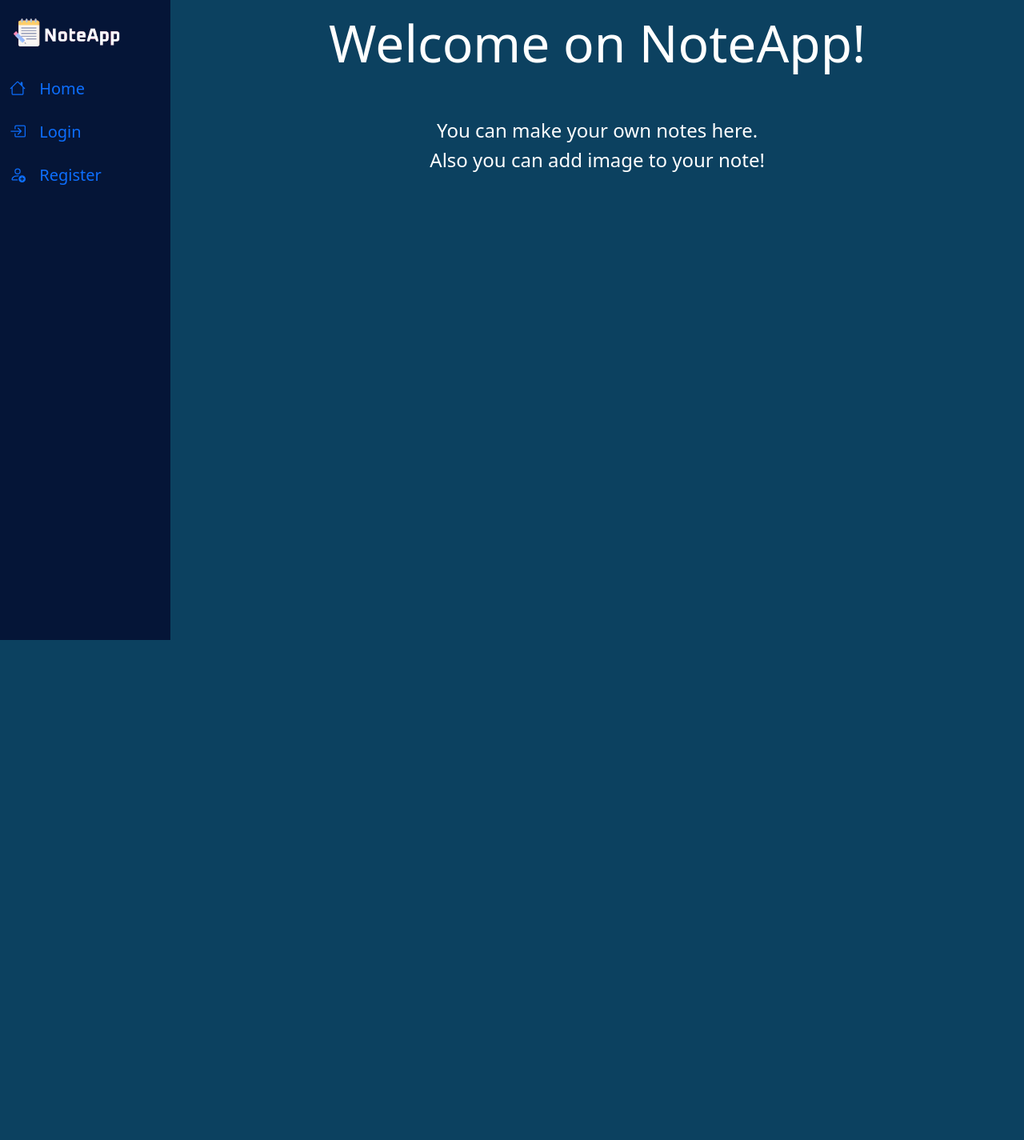
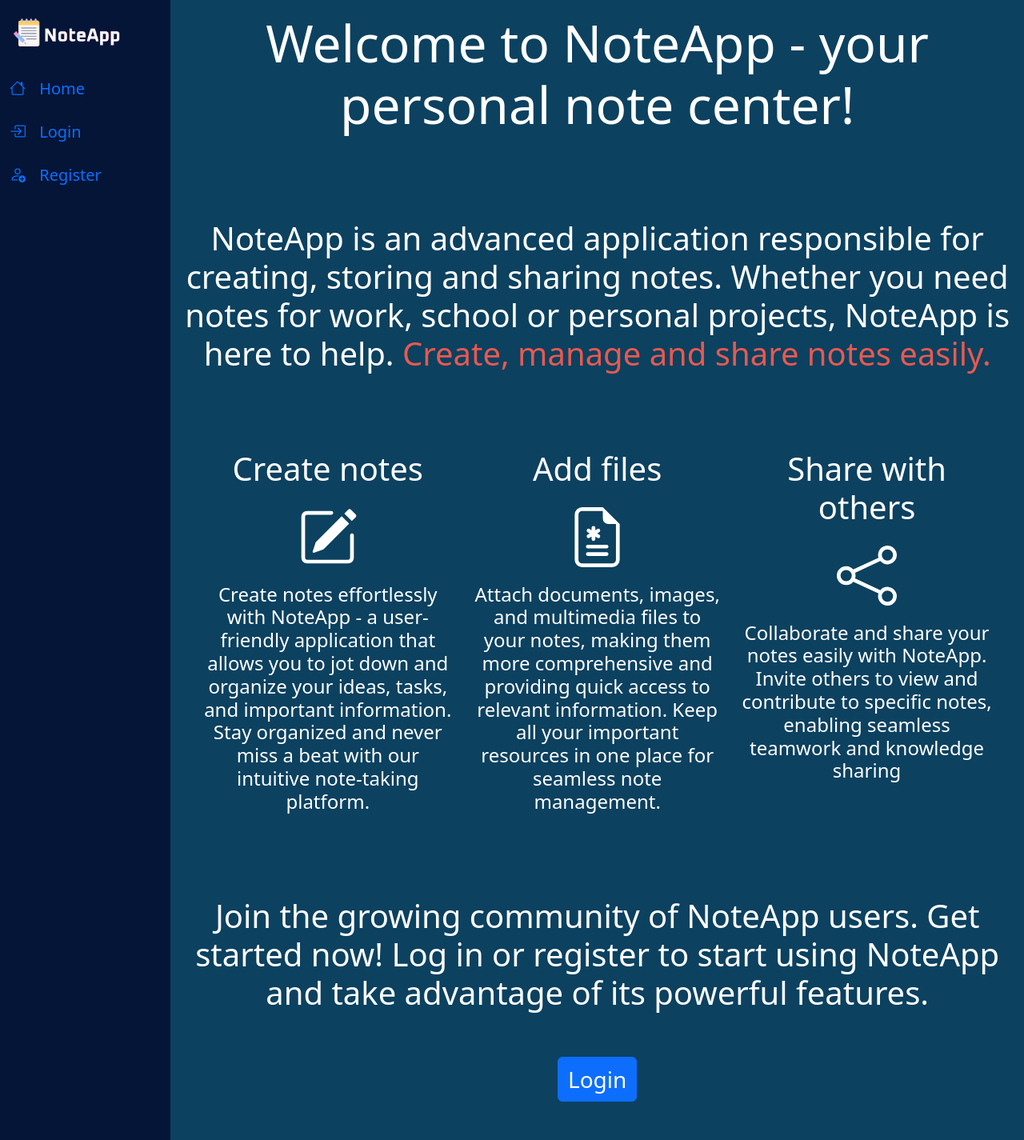
Before and after one commit to g-boron/NoteApp, a Django app: page / in a window 1280 px wide. Shown: the whole page at 80% size. Before the commit the page ends 800 px from the top, so only its background shows below. Run offline with Django 4.2, Linux system fonts and the light colour scheme; parts of the project's set-up code (start-up, migrations or seed data) failed here and were passed over.

Commit message:
Added home page content

```diff
--- a/notes/templates/notes/index.html
+++ b/notes/templates/notes/index.html
@@ -4,21 +4,51 @@
 
 {% block content %}
     {% if user.is_authenticated %}
-        <h1 class="display-3">Welcome {{ user }} on NoteApp!</h1>
+        <h1 class="display-3"><span style="color: #e8594f;">{{ user }}</span> welcome to NoteApp - your personal note center!</h1>
     {% else %}
-        <h1 class="display-3">Welcome on NoteApp!</h1>
+        <h1 class="display-3">Welcome to NoteApp - your personal note center!</h1>
     {% endif %}
     <br><br>
-    <p class="h4">You can make your own notes here.</p>
-    <p class="h4">Also you can add image to your note!</p>
+
+    <h1 class="display-6 mt-5">NoteApp is an advanced application responsible for creating, storing and sharing notes. Whether you need notes for work, school or personal projects, NoteApp is here to help. <span style="color: #e8594f;">Create, manage and share notes easily.</span></h1>
+
+    <div class="row mt-5 mx-3 pb-5">
+        <div class="col-md-4 mt-5">
+            <p class="h1">Create notes</p>
+            <svg xmlns="http://www.w3.org/2000/svg" width="75" height="75" fill="currentColor" class="bi bi-pencil-square mt-3" viewBox="0 0 16 16">
+                <path d="M15.502 1.94a.5.5 0 0 1 0 .706L14.459 3.69l-2-2L13.502.646a.5.5 0 0 1 .707 0l1.293 1.293zm-1.75 2.456-2-2L4.939 9.21a.5.5 0 0 0-.121.196l-.805 2.414a.25.25 0 0 0 .316.316l2.414-.805a.5.5 0 0 0 .196-.12l6.813-6.814z"/>
+                <path fill-rule="evenodd" d="M1 13.5A1.5 1.5 0 0 0 2.5 15h11a1.5 1.5 0 0 0 1.5-1.5v-6a.5.5 0 0 0-1 0v6a.5.5 0 0 1-.5.5h-11a.5.5 0 0 1-.5-.5v-11a.5.5 0 0 1 .5-.5H9a.5.5 0 0 0 0-1H2.5A1.5 1.5 0 0 0 1 2.5v11z"/>
+            </svg>
+            <p class="h4 mt-3">Create notes effortlessly with NoteApp - a user-friendly application that allows you to jot down and organize your ideas, tasks, and important information. Stay organized and never miss a beat with our intuitive note-taking platform.</p>
+        </div>
+        <div class="col-md-4 mt-5">
+            <p class="h1">Add files</p>
+            <svg xmlns="http://www.w3.org/2000/svg" width="75" height="75" fill="currentColor" class="bi bi-file-earmark-medical mt-3" viewBox="0 0 16 16">
+                <path d="M7.5 5.5a.5.5 0 0 0-1 0v.634l-.549-.317a.5.5 0 1 0-.5.866L6 7l-.549.317a.5.5 0 1 0 .5.866l.549-.317V8.5a.5.5 0 1 0 1 0v-.634l.549.317a.5.5 0 1 0 .5-.866L8 7l.549-.317a.5.5 0 1 0-.5-.866l-.549.317V5.5zm-2 4.5a.5.5 0 0 0 0 1h5a.5.5 0 0 0 0-1h-5zm0 2a.5.5 0 0 0 0 1h5a.5.5 0 0 0 0-1h-5z"/>
+                <path d="M14 14V4.5L9.5 0H4a2 2 0 0 0-2 2v12a2 2 0 0 0 2 2h8a2 2 0 0 0 2-2zM9.5 3A1.5 1.5 0 0 0 11 4.5h2V14a1 1 0 0 1-1 1H4a1 1 0 0 1-1-1V2a1 1 0 0 1 1-1h5.5v2z"/>
+            </svg>
+            <p class="h4 mt-3">Attach documents, images, and multimedia files to your notes, making them more comprehensive and providing quick access to relevant information. Keep all your important resources in one place for seamless note management.</p>
+        </div>
+        <div class="col-md-4 mt-5">
+            <p class="h1">Share with others</p>
+            <svg xmlns="http://www.w3.org/2000/svg" width="75" height="75" fill="currentColor" class="bi bi-share mt-3" viewBox="0 0 16 16">
+                <path d="M13.5 1a1.5 1.5 0 1 0 0 3 1.5 1.5 0 0 0 0-3zM11 2.5a2.5 2.5 0 1 1 .603 1.628l-6.718 3.12a2.499 2.499 0 0 1 0 1.504l6.718 3.12a2.5 2.5 0 1 1-.488.876l-6.718-3.12a2.5 2.5 0 1 1 0-3.256l6.718-3.12A2.5 2.5 0 0 1 11 2.5zm-8.5 4a1.5 1.5 0 1 0 0 3 1.5 1.5 0 0 0 0-3zm11 5.5a1.5 1.5 0 1 0 0 3 1.5 1.5 0 0 0 0-3z"/>
+            </svg>
+            <p class="h4 mt-3">Collaborate and share your notes easily with NoteApp. Invite others to view and contribute to specific notes, enabling seamless teamwork and knowledge sharing</p>
+        </div>
+    </div>
 
     {% if user.is_authenticated and last_note%}
         <h1 class="display-5 mt-5">Your last note:</h1>
 
-        <a class="btn btn-primary m-2 p-4 fs-4" href="{% url 'show' last_note.id %}">{{ last_note.title }}</a>
+        <a class="btn btn-primary m-2 p-4 fs-4 my-5" href="{% url 'show' last_note.id %}">{{ last_note.title }}</a>
+    {% else %}
+        <h1 class="display-6 mt-5">Join the growing community of NoteApp users. Get started now! Log in or register to start using NoteApp and take advantage of its powerful features.</h1>
+
+        <a href="{% url 'login' %}" class="btn btn-primary fs-3 my-5">Login</a>
     {% endif %}
     {% if unread_notifications %}
         <h1 class="display-5 mt-5">You have {{ unread_notifications }} unread notification{{ unread_notifications|pluralize }}.</h1>
-        <a href="{% url 'show_notifications' %}" class="btn btn-primary fs-4 p-4 m-2">See</a>
+        <a href="{% url 'show_notifications' %}" class="btn btn-primary fs-4 p-4 m-2 my-5">See</a>
     {% endif %}
 {% endblock %}
```
